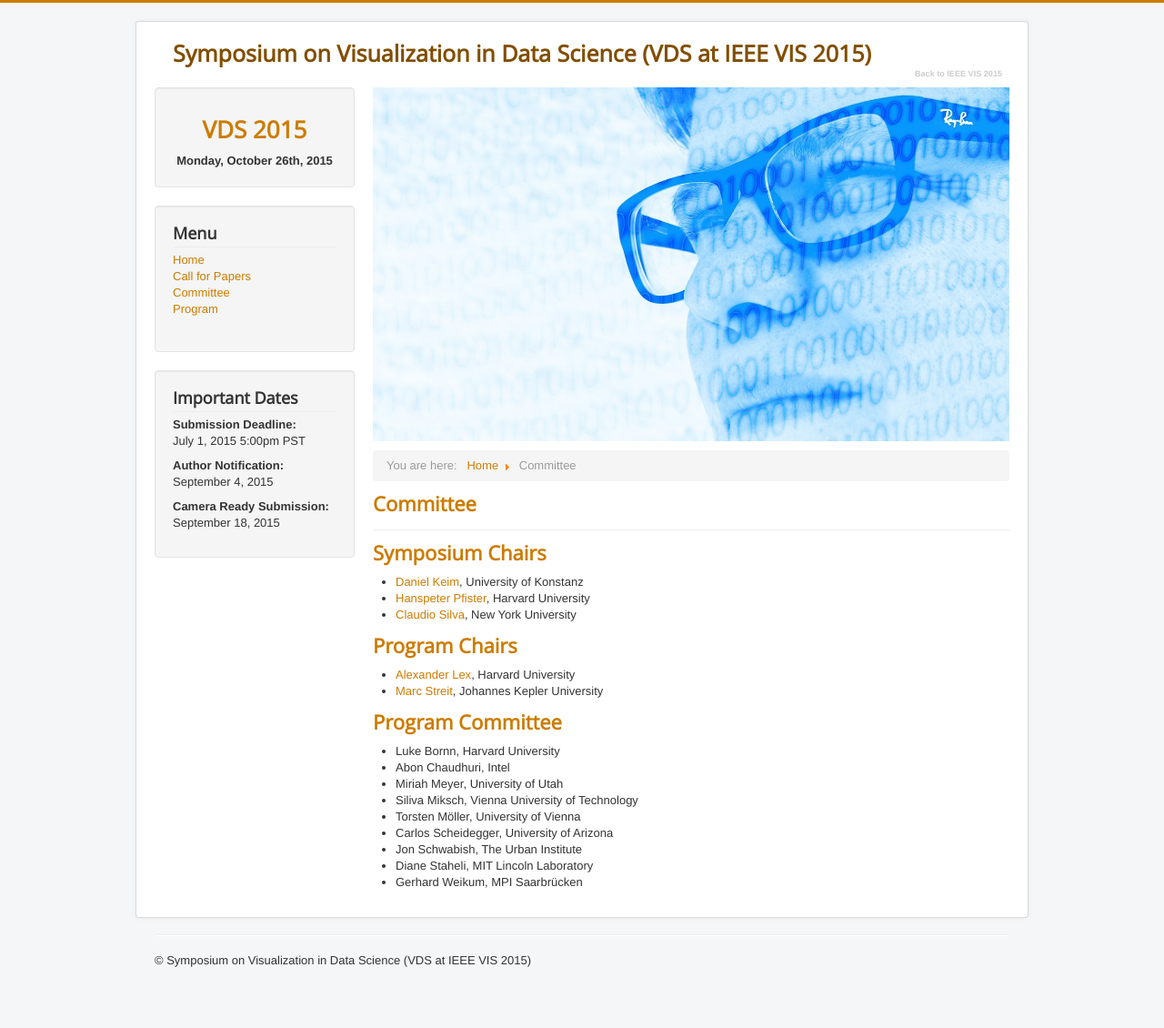
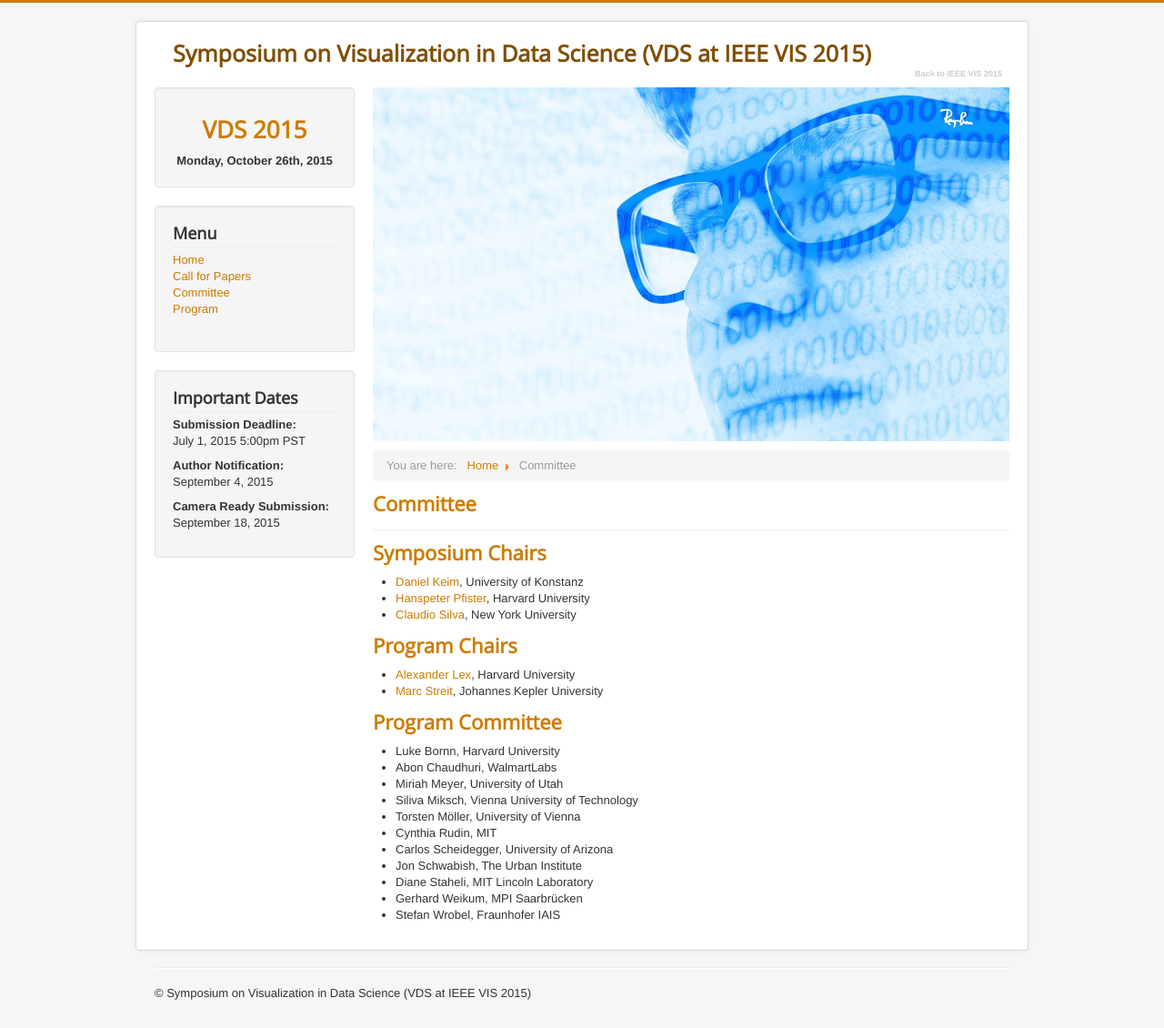
Before and after one commit to ngehlenborg/2017, a Jekyll site: the page built from committee.md, in a window 1280 px wide. Shown: the whole page at 91% size. Built offline with Jekyll 4.4.1, drawn with Linux system fonts in a browser that asks for light colours; before the commit the page ends 1094 px from its top, so only the background shows below that.

Commit message:
re-added cynthia and stefan, fixed abon's affiliation

```diff
--- a/committee.md
+++ b/committee.md
@@ -17,11 +17,13 @@ permalink: /committee/
 ## Program Committee
 
 - Luke Bornn, Harvard University
-- Abon Chaudhuri, Intel
+- Abon Chaudhuri, WalmartLabs
 - Miriah Meyer, University of Utah
 - Siliva Miksch, Vienna University of Technology
 - Torsten Möller, University of Vienna
+- Cynthia Rudin, MIT
 - Carlos Scheidegger, University of Arizona
 - Jon Schwabish, The Urban Institute
 - Diane Staheli, MIT Lincoln Laboratory
 - Gerhard Weikum, MPI Saarbrücken
+- Stefan Wrobel, Fraunhofer IAIS
```
